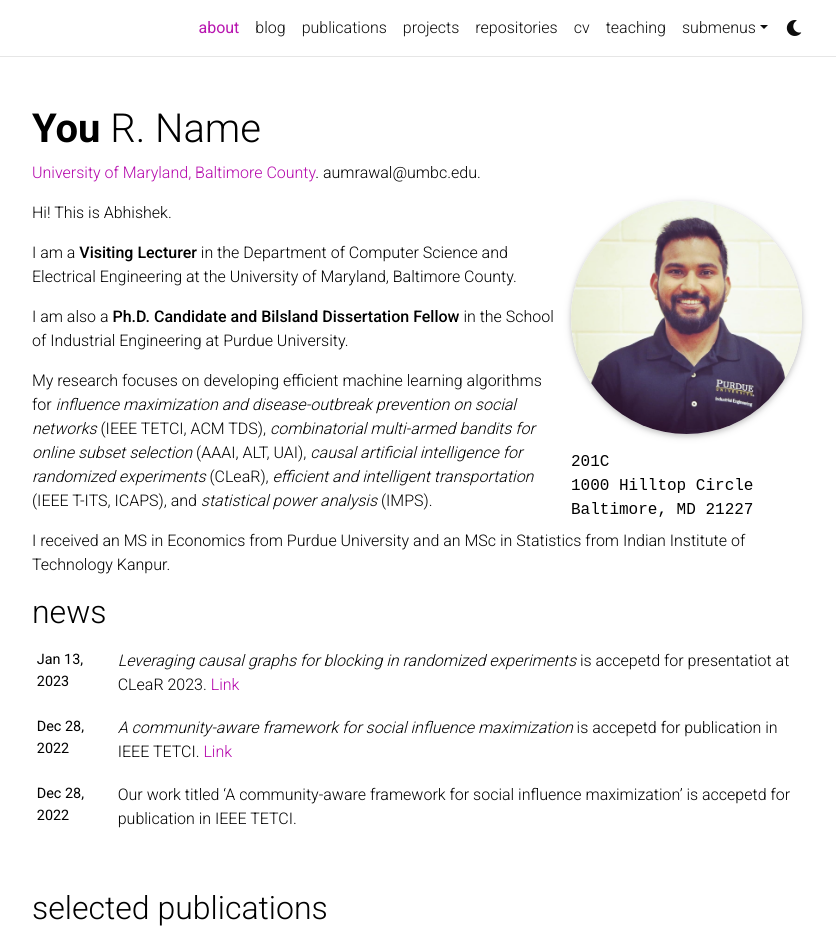
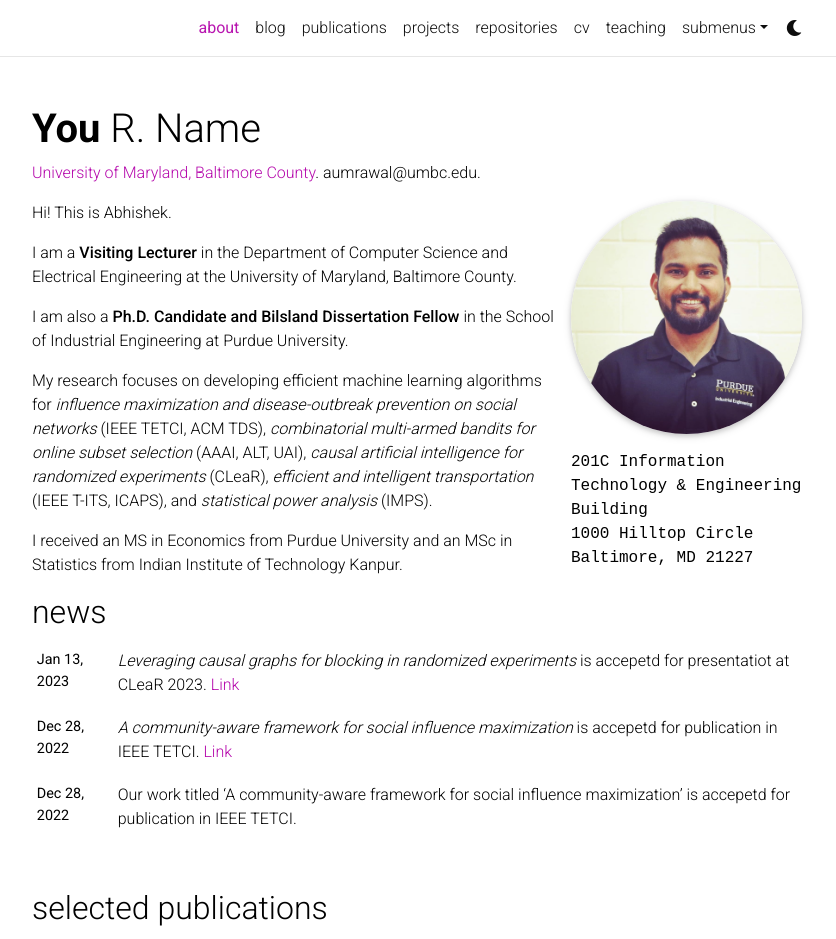
Before and after one commit to abhishekumrawal/old-website, a Jekyll site: the page built from _pages/about.md, in a window 1280 px wide and 1229 px high, cut to the strip 0-939 px from the top of the window. Shown: the whole strip, without its empty margins (223-1059 px from the left). Built offline with Jekyll 4.4.1, drawn with Linux system fonts in a browser that asks for light colours; full-size pictures stand in for the smaller copies a plugin makes; comment, search, counter and statistics services are not loaded; a style sheet for code colours, icons or effects is not loaded.

Commit message:
Update about.md

```diff
--- a/_pages/about.md
+++ b/_pages/about.md
@@ -10,7 +10,7 @@ profile:
   image: prof_pic.jpg
   image_circular: true # crops the image to make it circular
   address: >
-    <p>201C </p>
+    <p>201C Information Technology & Engineering Building</p>
     <p>1000 Hilltop Circle</p>
     <p>Baltimore, MD 21227</p>
 
```
